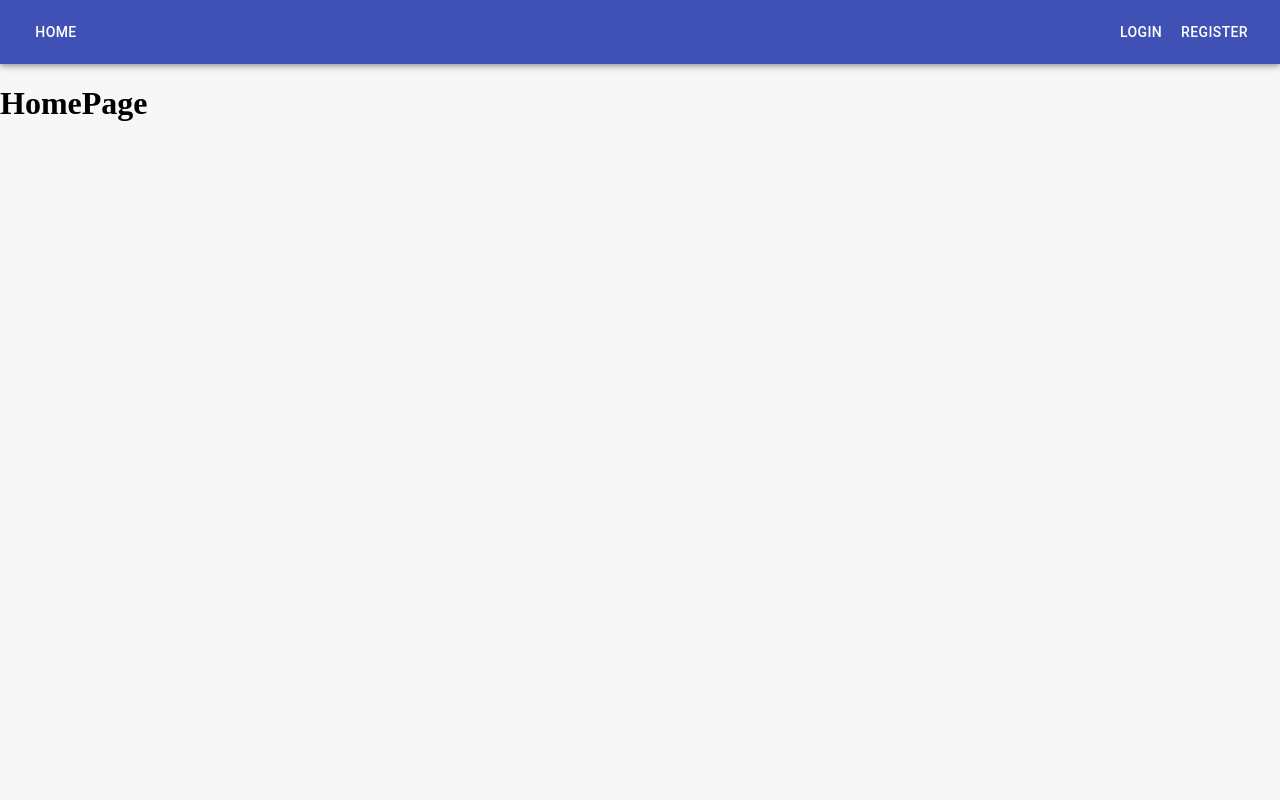
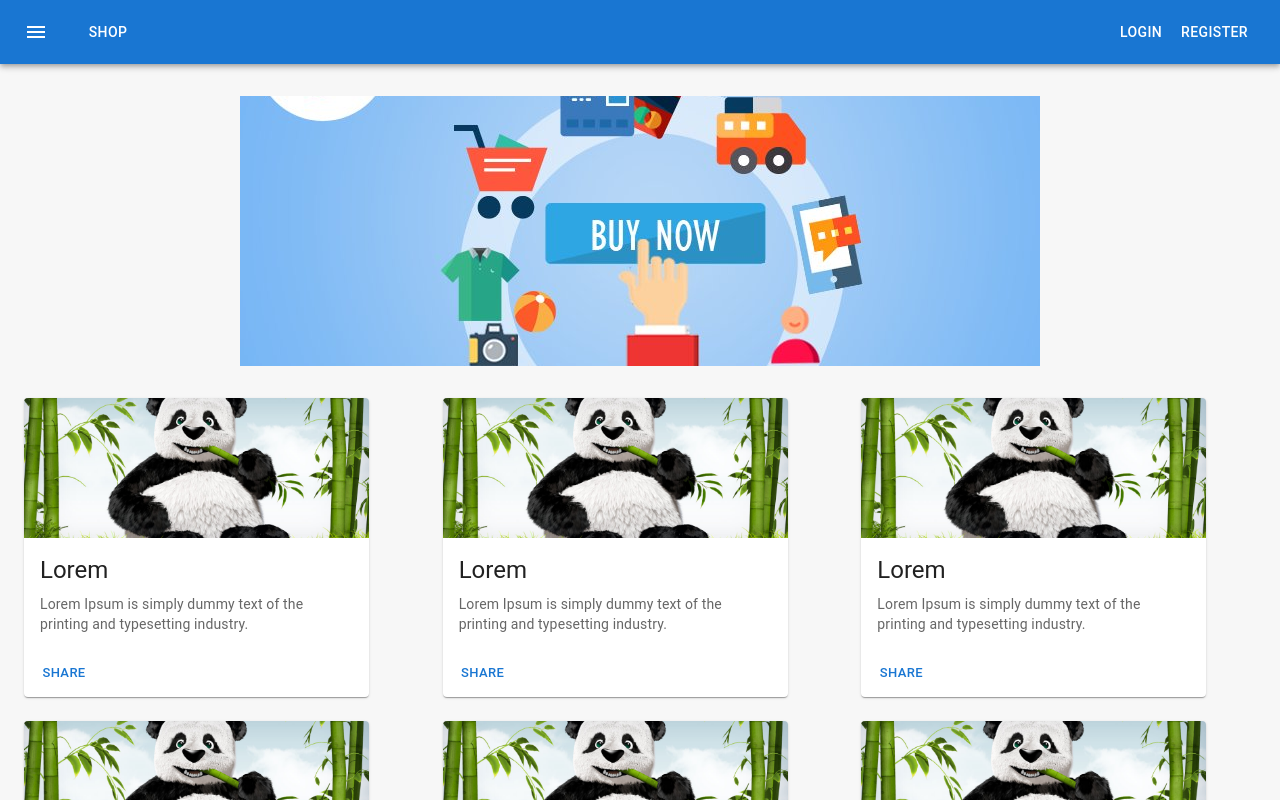
Before and after one commit to Mihai405/Programare-Web, a React (Create React App) app: page / in a window 1280 px wide. Shown: the top 800 px of the page. Built offline with nearby package versions, Linux system fonts and the light colour scheme.

Commit message:
Shop Poster

```diff
--- a/src/App.js
+++ b/src/App.js
@@ -1,13 +1,14 @@
 import { BrowserRouter, Route, Switch } from 'react-router-dom';
 import  Nav  from './Nav';
-import { Register } from './Register';
+import  { Shop } from './Shop/Shop.js';
+import { Register } from './Auth/Register.js';
 
 export function App(){
     return (
         <BrowserRouter>
             <Nav />
             <Switch>
-                <Route exact path='/' component={ () =><h1>HomePage</h1>} />
+                <Route exact path='/' component={ Shop } />
                 <Route path='/login' component={ () => <h1>Login</h1>} />
                 <Route path='/register' component={Register} />
             </Switch>
--- a/src/Nav.js
+++ b/src/Nav.js
@@ -1,9 +1,14 @@
-import React from 'react';
-import { makeStyles } from '@material-ui/core/styles';
-import AppBar from '@material-ui/core/AppBar';
-import Toolbar from '@material-ui/core/Toolbar';
-import Button from '@material-ui/core/Button';
+import React from "react";
+import { useState } from "react";
+import { makeStyles } from "@material-ui/core/styles";
+import AppBar from "@mui/material/AppBar";
+import Toolbar from "@material-ui/core/Toolbar";
+import Button from "@material-ui/core/Button";
 import { useHistory } from "react-router-dom";
+import IconButton from "@mui/material/IconButton";
+import MenuIcon from "@mui/icons-material/Menu";
+import MenuItem from "@mui/material/MenuItem";
+import Menu from "@mui/material/Menu";
 
 const useStyles = makeStyles((theme) => ({
   root: {
@@ -21,13 +26,71 @@ export default function ButtonAppBar() {
   const classes = useStyles();
   let history = useHistory();
 
+  const [anchorEl, setAnchorEl] = useState(null);
+  const open = Boolean(anchorEl);
+  const handleClick = (event) => {
+    setAnchorEl(event.currentTarget);
+  };
+  const handleClose = () => {
+    setAnchorEl(null);
+  };
+
   return (
     <div className={classes.root}>
-      <AppBar position="static">
+      <AppBar position="relative">
         <Toolbar>
-          <Button onClick={() => {return history.push("/")}} color="inherit">Home</Button>
-          <Button onClick={() => {return history.push("/login")}} style={{marginLeft:"auto"}} color="inherit">Login</Button>
-          <Button onClick={() => {return history.push("/register")}} color="inherit">Register</Button>
+          <IconButton
+            id="drop-down-button"
+            size="large"
+            edge="start"
+            color="inherit"
+            aria-label="open drawer"
+            sx={{ mr: 2 }}
+            aria-controls="basic-menu"
+            aria-haspopup="true"
+            aria-expanded={open ? "true" : undefined}
+            onClick={handleClick}
+          >
+            <MenuIcon />
+          </IconButton>
+          <Menu
+            id="basic-menu"
+            anchorEl={anchorEl}
+            open={open}
+            onClose={handleClose}
+            MenuListProps={{
+              "aria-labelledby": "basic-button",
+            }}
+          >
+            <MenuItem onClick={handleClose}>PC/Perificerice</MenuItem>
+            <MenuItem onClick={handleClose}>Electrocasnice</MenuItem>
+            <MenuItem onClick={handleClose}>Haine</MenuItem>
+          </Menu>
+          <Button
+            onClick={() => {
+              return history.push("/");
+            }}
+            color="inherit"
+          >
+            Shop
+          </Button>
+          <Button
+            onClick={() => {
+              return history.push("/login");
+            }}
+            style={{ marginLeft: "auto" }}
+            color="inherit"
+          >
+            Login
+          </Button>
+          <Button
+            onClick={() => {
+              return history.push("/register");
+            }}
+            color="inherit"
+          >
+            Register
+          </Button>
         </Toolbar>
       </AppBar>
     </div>
--- /dev/null
+++ b/src/Shop/ProductCard.js
@@ -0,0 +1,39 @@
+import * as React from 'react';
+import Card from '@mui/material/Card';
+import CardContent from '@mui/material/CardContent';
+import CardMedia from '@mui/material/CardMedia';
+import Typography from '@mui/material/Typography';
+import { Button, CardActionArea, CardActions } from '@mui/material';
+import Grid from '@mui/material/Grid';
+import photo from './image.jpg'
+
+
+export function ProductCard() {
+  return (
+    <Grid item xs={4}>
+    <Card sx={{ maxWidth: 345 }}>
+      <CardActionArea>
+        <CardMedia
+          component="img"
+          height="140"
+          image={photo}
+          alt="panda"
+        />
+        <CardContent>
+          <Typography gutterBottom variant="h5" component="div">
+            Lorem
+          </Typography>
+          <Typography variant="body2" color="text.secondary">
+          Lorem Ipsum is simply dummy text of the printing and typesetting industry.
+          </Typography>
+        </CardContent>
+      </CardActionArea>
+      <CardActions>
+        <Button size="small" color="primary">
+          Share
+        </Button>
+      </CardActions>
+    </Card>
+    </Grid>
+  );
+}
--- /dev/null
+++ b/src/Shop/Shop.js
@@ -0,0 +1,34 @@
+import { ProductCard } from "./ProductCard";
+import Grid from "@mui/material/Grid";
+import Container from "@mui/material/Container";
+import Box from "@mui/material/Box";
+import Paper from "@mui/material/Paper";
+import { Typography } from "@mui/material";
+import photo from "./shopPoster.png";
+
+export function Shop() {
+  const items = [1, 2, 3, 4, 5, 6, 7, 8, 9, 10, 11, 12];
+  return (
+    <>
+      <Container maxWidth="xl">
+        <Box
+          sx={{
+            position: "relative",
+            mt: 4,
+            mb: 4,
+            backgroundSize: "auto",
+            backgroundRepeat: "no-repeat",
+            backgroundPosition: "center",
+            backgroundImage: `url(${photo})`,
+            height: "270px",
+          }}
+        />
+        <Grid container item spacing={3}>
+          {items.map((item) => (
+            <ProductCard key={item} />
+          ))}
+        </Grid>
+      </Container>
+    </>
+  );
+}
```
Also changed, not shown: src/Auth/Register.css (renamed from src/Register.css), src/Auth/Register.js (renamed from src/Register.js), src/Home.js (deleted), src/Shop/image.jpg (added), src/Shop/shopPoster.png (added).
